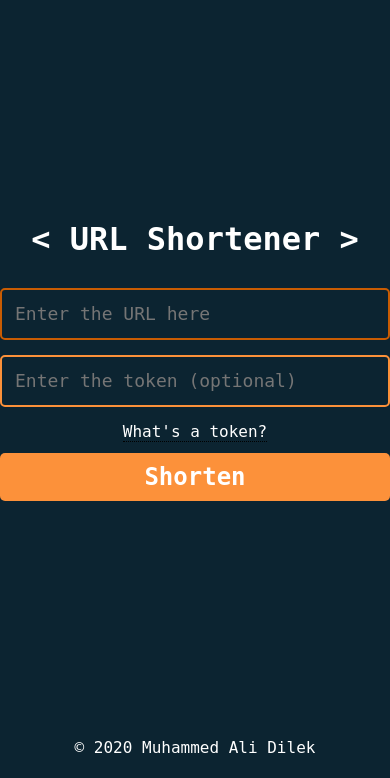
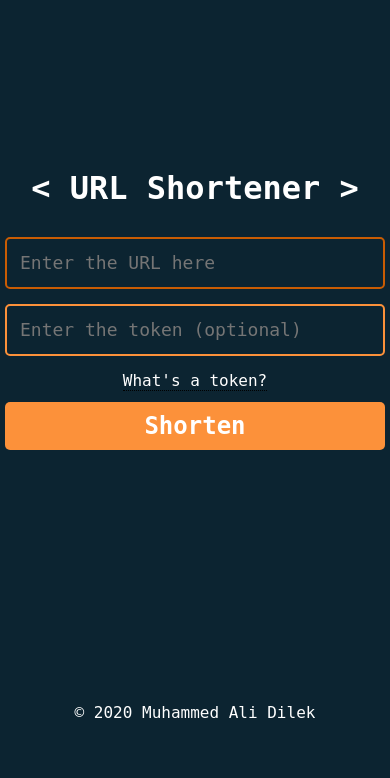
Before and after one commit to xemeds/tiny0, a Flask app: page / in a window 390 px wide. Shown: the part 66-844 px from the top of the page. Run offline with Flask 2, Linux system fonts and the light colour scheme; some libraries are stand-ins or nearby versions.

Commit message:
Improved the responsiveness on mobile

```diff
--- a/tiny0/models.py
+++ b/tiny0/models.py
@@ -7,4 +7,4 @@ class URL(db.Model):
 	clicks = db.Column(db.Integer, nullable=False, default=0)
 
 	def __repr__(self):
-		return f"'{self.id}' '{self.token}' '{self.url} '{self.clicks}'"
+		return f"'{self.id}' '{self.token}' '{self.url}' '{self.clicks}'"
--- a/tiny0/static/style.css
+++ b/tiny0/static/style.css
@@ -111,7 +111,7 @@ body {
 .url-form {
   max-width: 700px;
   text-align: center;
-  margin: 220px auto 0 auto;
+  margin: 20vh auto 0 auto;
 }
 
 .url-form h1 {
@@ -161,7 +161,7 @@ body {
 
 @media all and (max-width: 800px) {
   .url-form {
-    max-width: 420px;
+    max-width: 380px;
   }
 }
 
@@ -230,7 +230,7 @@ body {
 .donation {
   color: #ffffff;
   text-align: center;
-  margin-top: 200px;
+  margin-top: 20vh;
 }
 
 .donation h1 {
@@ -271,10 +271,7 @@ body {
 }
 
 footer {
-  position: absolute;
-  bottom: 0;
-  width: 100%;
-  height: 2.5rem;
   color: #ffffff;
   text-align: center;
+  margin: 30vh 0 5vh 0;
 }
```
